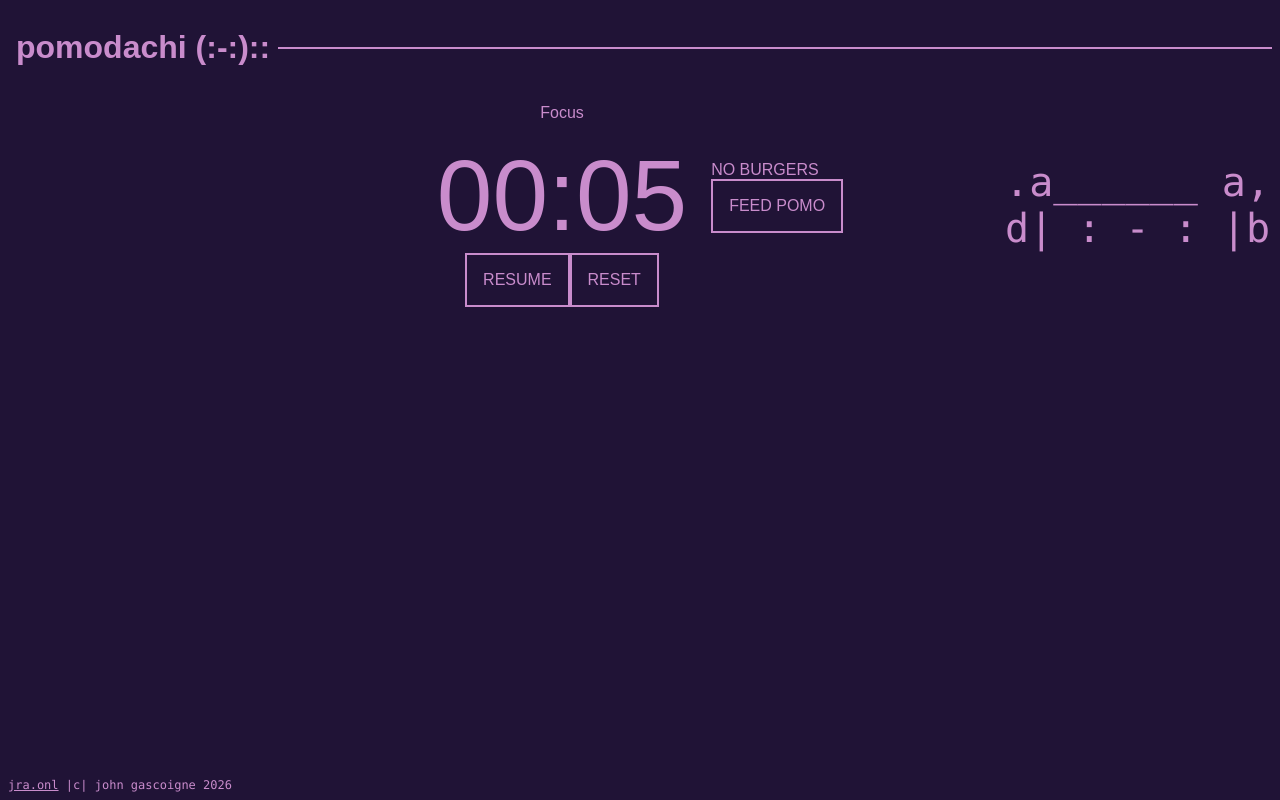
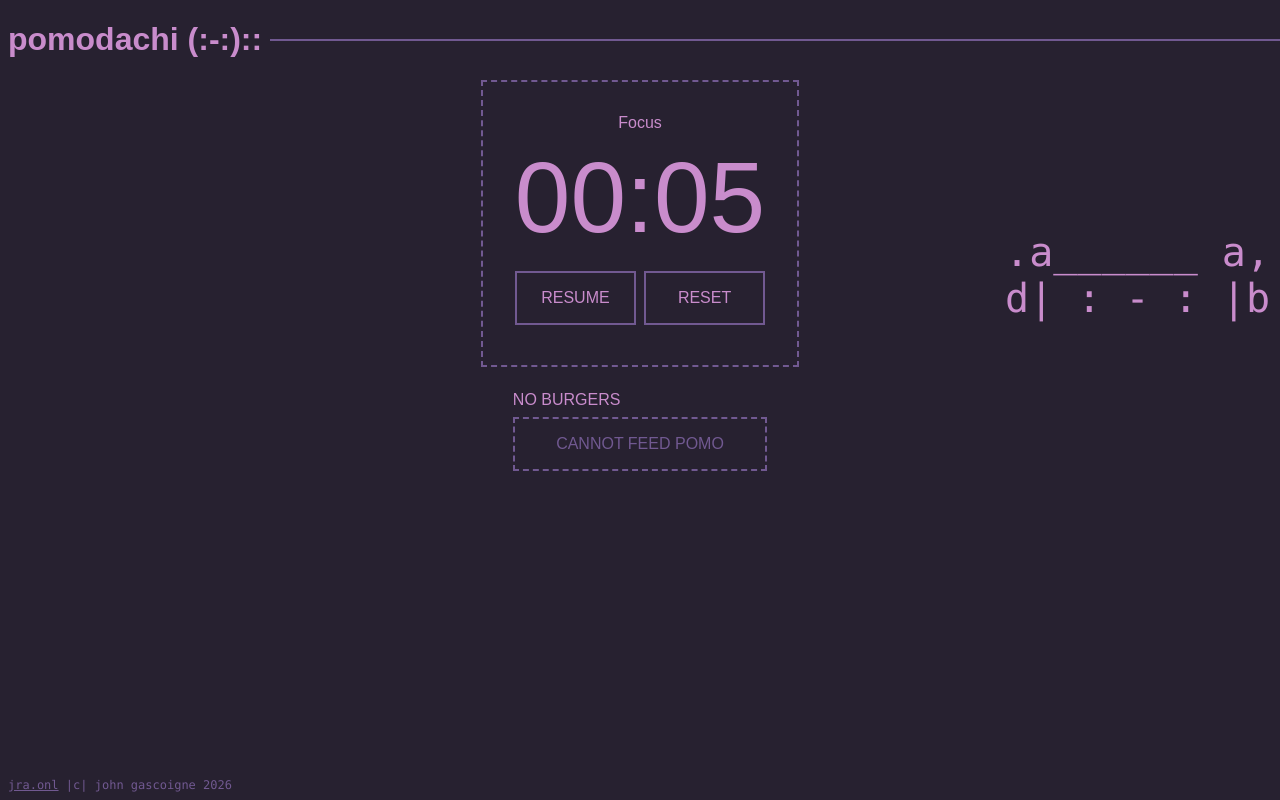
Before and after one commit to jragascoigne/pomo, a React (Vite) app in the folder pomo/: page / in a window 1280 px wide. Built offline with nearby package versions, Linux system fonts and the light colour scheme.

Commit message:
feat: zustand

```diff
--- a/pomo/package.json
+++ b/pomo/package.json
@@ -12,7 +12,8 @@
   "dependencies": {
     "react": "^19.2.0",
     "react-dom": "^19.2.0",
-    "react-timer-hook": "^4.0.5"
+    "react-timer-hook": "^4.0.5",
+    "zustand": "^5.0.11"
   },
   "devDependencies": {
     "@eslint/js": "^9.39.1",
--- a/pomo/src/App.tsx
+++ b/pomo/src/App.tsx
@@ -1,12 +1,24 @@
-import { useState } from 'react'
 import Friend from './Friend.tsx'
 import './css/App.css'
 import Feed from './Feed.tsx'
 import MyTimer from './Timer.tsx'
 
+import { create } from 'zustand';
+
+interface CounterState {
+  count: number;
+  increaseCount: () => void;
+  decreaseCount: () => void;
+}
+
+export const useCounterStore = create<CounterState>()((set) => ({
+  count: 0,
+  increaseCount: () => set((state) => ({ count: state.count + 1 })),
+  decreaseCount: () => set((state) => ({ count: state.count - 1 })),
+}));
+
+
 function App() {
-  const [count, setCount] = useState(0)
-  const [justFed, setJustFed] = useState(false)
 	const expiryTimestamp = new Date();
 	expiryTimestamp.setSeconds(expiryTimestamp.getSeconds() + 5);
 
@@ -22,13 +34,13 @@ function App() {
 		</div>
 
 		{/* main body */}
-      <div className='wrapper'>
+		<div className='pomo-wrapper'>
 			<MyTimer
 				expiryTimestamp={expiryTimestamp}
 			/>
-        {/* <Count timer={timer} count={count} setCount={setCount} /> */}
-        <Feed count={count} setCount={setCount} setJustFed={setJustFed} />
-        <Friend count={count} justFed={justFed} />
+
+			<Feed />
+			<Friend />
 		</div>
 
 		<div className="footer">
--- a/pomo/src/Feed.tsx
+++ b/pomo/src/Feed.tsx
@@ -1,32 +1,30 @@
+import { useCounterStore } from "./App"
+
 const burger = '≡'
-
-interface FeedProps {
-  count: number
-  setCount: (count: number) => void
-  setJustFed: (fed: boolean) => void
-}
 
 function canFeed(count: number): boolean {
     return count > 0
 }
 
-function Feed({ count, setCount, setJustFed }: FeedProps) {
-    const handleFeed = () => {
-        if (canFeed(count)) {
-            setCount(count - 1)
-            setJustFed(true)
-            setTimeout(() => setJustFed(false), 1000)
+function Feed() {
+    const count = useCounterStore((state) => state.count);
+    const decreaseCount = useCounterStore((state) => state.decreaseCount);
+
+    const feedPomo = () => {
+        if (count > 0) {
+            decreaseCount();
         }
     }
 
     return (
         <div className='feed-container'>
-            {(count === 0) ? <span>NO </span> : <span>{count} </span>}
-            {(count === 1 ? <span>BURGER </span> : <span>BURGERS </span>)}
-            {burger.repeat(count)}
-            <br />
+            <span className="feed-label">
+                {(count === 0) ? <span>NO </span> : <span>{count} </span>}
+                {(count === 1 ? <span>BURGER </span> : <span>BURGERS </span>)}
+                {burger.repeat(count)}
+            </span>
 
-            <button onClick={handleFeed} disabled={!canFeed(count)}>Feed Pomo</button>
+            <button onClick={feedPomo} disabled={!canFeed(count)}>{count === 0 && "Cannot"} Feed Pomo</button>
         </div>
     )
 }
--- a/pomo/src/Friend.tsx
+++ b/pomo/src/Friend.tsx
@@ -1,3 +1,4 @@
+import { useCounterStore } from './App'
 import './css/Friend.css'
 
 interface FriendProps {
@@ -15,7 +16,10 @@ function handleFace(count: number, justFed: boolean): string {
     return 'd| : - : |b'
 }
 
-function Friend({ count, justFed }: FriendProps) {
+function Friend() {
+    const count = useCounterStore((state) => state.count)
+    const justFed = false
+
     return (
         <div className="friend">
             .a______ a,<br />
--- a/pomo/src/Timer.tsx
+++ b/pomo/src/Timer.tsx
@@ -4,6 +4,7 @@ import './css/App.css'
 import './css/Timer.css'
 
 import { useTimer } from 'react-timer-hook';
+import { useCounterStore } from './App';
 
 type statusType = 'Focus' | 'Break' | 'Long Break'
 
@@ -15,6 +16,8 @@ function MyTimer({ expiryTimestamp }: TimerProps) {
 
 	let [pomoStatus, setPomoStatus] = useState<statusType>('Focus')
 	let [cycleCount, setCycleCount] = useState(0)
+
+	const increaseCount = useCounterStore((state) => state.increaseCount);
 
 	const {
 		seconds,
@@ -34,6 +37,7 @@ function MyTimer({ expiryTimestamp }: TimerProps) {
 				time.setSeconds(time.getSeconds() + 300);
 				restart(time);
 				setCycleCount(cycleCount + 1)
+				increaseCount();
 
 			if (cycleCount === 3) {
 					setPomoStatus('Long Break')
@@ -59,20 +63,28 @@ function MyTimer({ expiryTimestamp }: TimerProps) {
 	}, []);
 
 	return (
-		<div style={{textAlign: 'center'}}>
-			<p>{pomoStatus}</p>
+		<div className="timer-container" style={{textAlign: 'center'}}>
+			<span>{pomoStatus}</span>
 			<div style={{ fontSize: '100px' }}>
 				<span>{minutes.toString().padStart(2, '0')}</span>:<span>{seconds.toString().padStart(2, '0')}</span>
 			</div>
 
-			{ isRunning ? <button onClick={pause}>Pause</button> : <button onClick={resume}>Resume</button>}
+			{ isRunning ? (
+				<div className='button-wrapper'>
+					<button onClick={pause}>Pause</button>
+				</div>
+			) : (
+				<div className='button-wrapper'>
+					<button onClick={resume}>Resume</button>
+					<button onClick={() => {
+						const time = new Date();
+						time.setSeconds(time.getSeconds() + 300);
+						restart(time);
+						pause();
+					}}>Reset</button>
+				</div>
+			)}
 
-			<button onClick={() => {
-				const time = new Date();
-				time.setSeconds(time.getSeconds() + 300);
-				restart(time);
-				pause();
-			}}>Reset</button>
 		</div>
 	);
 }
--- a/pomo/src/css/App.css
+++ b/pomo/src/css/App.css
@@ -1,6 +1,7 @@
-:root {
-  --background-colour: rgb(32, 19, 54);
-  --purple: rgb(201, 140, 204);
+#root {
+  display: flex;
+  flex-direction: column;
+  align-items: center;
 }
 
 * {
@@ -10,10 +11,11 @@
 }
 
 .navbar {
-  height: max-content;
+  height: fit-content;
   display: flex;
   flex-direction: row;
   align-items: center;
+  width: 100%;
 }
 
 .app-header {
@@ -28,16 +30,25 @@
 .app-header-divider {
   width: 100%;
   height: 2px;
-  background-color: var(--purple);
+  background-color: var(--purple-dim);
 }
 
-.wrapper {
+.pomo-wrapper {
   display: flex;
-  flex-direction: row;
+  flex-direction: column;
   justify-content: center;
   align-items: center;
   height: 70%;
   gap: 24px;
+  width: fit-content;
+}
+
+.feed-container {
+  display: flex;
+  flex-direction: column;
+  gap: 8px;
+  align-self: stretch;
+  padding: 0 32px;
 }
 
 .footer {
@@ -49,9 +60,11 @@
   position: absolute;
   justify-content: center;
   align-items: center;
+
+  color: var(--purple-dim);
 }
 
 .footer a {
   font-family: consolas, monospace;
-  color: var(--purple);
+  color: var(--purple-dim);
 }
--- a/pomo/src/css/Timer.css
+++ b/pomo/src/css/Timer.css
@@ -1,22 +1,44 @@
 .timer-container {
-    padding: 24px;
-    width: max-content;
-    height: max-content;
-    border: 2px dashed var(--purple);
+    padding: 32px;
+    border: 2px dashed var(--purple-dim);
     color: var(--purple);
     display: flex;
     flex-direction: column;
     align-items: center;
     justify-content: center;
+    gap: 8px;
+}
+
+.button-wrapper {
+    display: flex;
+    flex-direction: row;
+    align-items: center;
+    gap: 8px;
+    margin: 8px;
+    width: 100%;
 }
 
 button {
+    box-sizing: border-box;
     text-transform: uppercase;
     padding: 16px;
     background-color: transparent;
-    border: 2px solid var(--purple);
+    border: 2px solid var(--purple-dim);
     color: var(--purple);
     font-size: 16px;
+    width: auto;
+    flex: 1;
+}
+
+button:disabled {
+    border: 2px dashed var(--purple-dim);
+    color: var(--purple-dim);
+    cursor: not-allowed;
+}
+
+button:not(:disabled):hover {
+    border: 2px solid var(--purple);
+    background-color: var(--purple);
+    color: var(--background-colour);
     cursor: pointer;
-    margin-bottom: 16px;
 }
--- a/pomo/src/css/index.css
+++ b/pomo/src/css/index.css
@@ -0,0 +1,14 @@
+:root {
+  --background-colour: rgb(39, 33, 48);
+  --purple: rgb(201, 140, 204);
+  --purple-dim: rgb(113, 89, 145);
+}
+
+
+html, body {
+    margin: 0;
+    padding: 0;
+    height: 100vh;
+    width: 100vw;
+    overflow: hidden;
+}
```
Also changed, not shown: pomo/src/Count.tsx (deleted, +0 -19 lines), 1 other file (tests, documents, lock files or other folders). Lines whose indentation alone changed are shown as unchanged.
